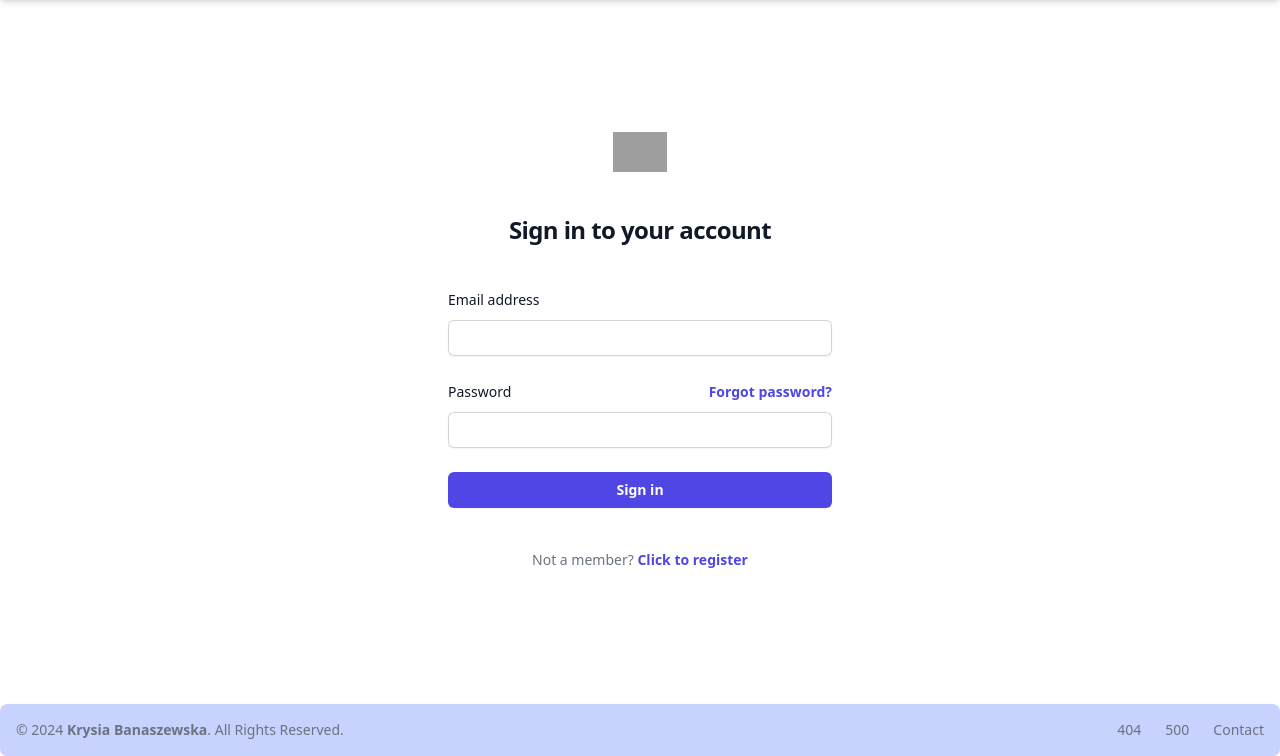
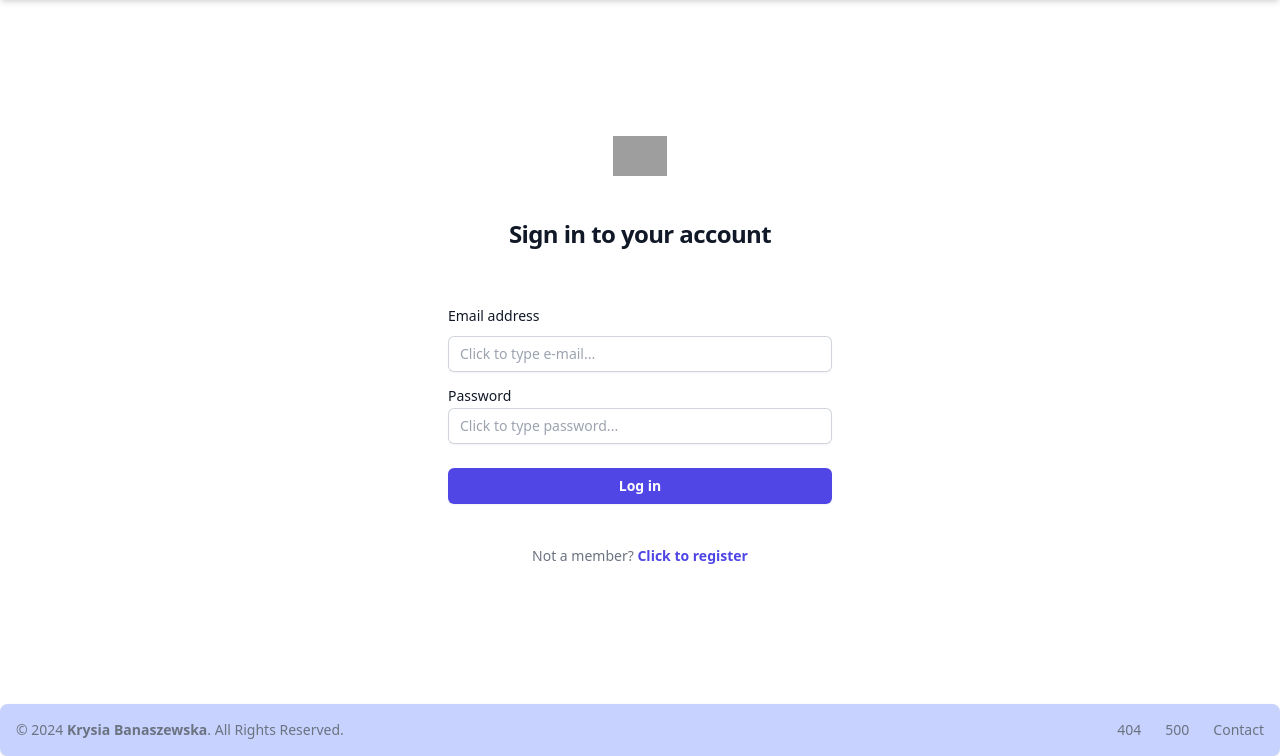
Before and after one commit to KrissB99/EventsWebApp, a Flask app: page /auth/sign-in in a window 1280 px wide. Shown: the part 64-820 px from the top of the page. Run offline with Flask 3, Linux system fonts and the light colour scheme; some libraries are stand-ins or nearby versions; grey boxes are pictures that could not be loaded.

Commit message:
loging system fixed

```diff
--- a/web_app/blueprints/auth/routes.py
+++ b/web_app/blueprints/auth/routes.py
@@ -26,12 +26,12 @@ def add_user_to_db():
 
 @auth.route('/sign-in/check-user', methods=['POST'])
 def authorize_user():
-    form = request.form
+    form = request.json
 
     # If user not in db
     if user := Users.exists(form['email']):
         # If passwords match
-        if check_password(form['password'], user.password_hashed, user.salt):
+        if check_password(form['password'], user.password_hash, user.salt):
 
             # Save user data in session
             session['user_id'] = user.id
@@ -45,7 +45,7 @@ def authorize_user():
 @auth.route('/logout')
 def logout():
 
-    # Save user data in session
+    # Clean session
     session['user_id'] = None
     session['email'] = None
     session['admin'] = None
--- a/web_app/blueprints/auth/templates/sign_in.html
+++ b/web_app/blueprints/auth/templates/sign_in.html
@@ -10,29 +10,37 @@
     </div>
 
     <div class="mt-10 sm:mx-auto sm:w-full sm:max-w-sm">
-      <form class="space-y-6" action="#" method="POST">
+      <form class="space-y-3" method="POST" @submit.prevent="logInToApplication()">
+
+        <!-- Email address -->
         <div>
-          <label for="email" class="block text-sm font-medium leading-6 text-gray-900">Email address</label>
+          <label for="email" class="block text-sm font-medium leading-6 text-gray-900 pt-3">Email address</label>
           <div class="mt-2">
-            <input id="email" name="email" type="email" autocomplete="email" required class="block w-full rounded-md border-0 py-1.5 px-3 text-gray-900 shadow-sm ring-1 ring-inset ring-gray-300 placeholder:text-gray-400 focus:ring-2 focus:ring-inset focus:ring-indigo-600 sm:text-sm sm:leading-6">
+            <input id="email" name="email" type="email" autocomplete="email" x-model="request.email" placeholder="Click to type e-mail..."  required
+                    class="block w-full rounded-md border-0 py-1.5 px-3 text-gray-900 shadow-sm ring-1 ring-inset ring-gray-300 placeholder:text-gray-400 focus:ring-2 focus:ring-inset focus:ring-indigo-600 sm:text-sm sm:leading-6">
           </div>
         </div>
 
+        <!-- Password -->
         <div>
-          <div class="flex items-center justify-between">
-            <label for="password" class="block text-sm font-medium leading-6 text-gray-900">Password</label>
-            <div class="text-sm">
-              <a href="#" class="font-semibold text-indigo-600 hover:text-indigo-500">Forgot password?</a>
-            </div>
-          </div>
-          <div class="mt-2">
-            <input id="password" name="password" type="password" autocomplete="current-password" required class="block w-full rounded-md border-0 py-1.5 px-3 text-gray-900 shadow-sm ring-1 ring-inset ring-gray-300 placeholder:text-gray-400 focus:ring-2 focus:ring-inset focus:ring-indigo-600 sm:text-sm sm:leading-6">
-          </div>
+          <label for="password" class="block text-sm font-medium leading-6 text-gray-900">Password</label>
+          <input id="password" name="password" type="password" autocomplete="current-password" x-model="request.password" placeholder="Click to type password..." minlength="8" required
+                class="block w-full rounded-md border-0 py-1.5 px-3 text-gray-900 shadow-sm ring-1 ring-inset ring-gray-300 placeholder:text-gray-400 focus:ring-2 focus:ring-inset focus:ring-indigo-600 sm:text-sm sm:leading-6">
         </div>
 
-        <div>
-          <button type="submit" class="flex w-full justify-center rounded-md bg-indigo-600 px-3 py-1.5 text-sm font-semibold leading-6 text-white shadow-sm hover:bg-indigo-500 focus-visible:outline focus-visible:outline-2 focus-visible:outline-offset-2 focus-visible:outline-indigo-600">Sign in</button>
-        </div>
+        <!-- Submit button -->
+        <div class="pt-3">
+          <button type="submit" x-show="!loading"
+              class="flex w-full justify-center rounded-md bg-indigo-600 px-3 py-1.5 text-sm font-semibold leading-6 text-white shadow-sm hover:bg-indigo-500 focus-visible:outline focus-visible:outline-2 focus-visible:outline-offset-2 focus-visible:outline-indigo-600">
+              Log in
+          </button>
+          <button type="button" x-show="loading" disabled
+                  class="flex w-full justify-center rounded-md bg-indigo-600 px-3 py-1.5 text-sm font-semibold leading-6 text-white shadow-sm hover:bg-indigo-500 focus-visible:outline focus-visible:outline-2 focus-visible:outline-offset-2 focus-visible:outline-indigo-600">
+              <span class="spinner-border spinner-border-sm" role="status" aria-hidden="true"></span>
+              Loading...
+          </button>
+      </div>
+
       </form>
 
       <p class="mt-10 text-center text-sm text-gray-500">
@@ -50,21 +58,25 @@
     Alpine.data('signInData', () => ({
 
       request: {email: null, password: null},
-      confirmed_password: null,
-      disableButton: false,
+      loading: false,
 
-      async addUser() {
-        this.disableButton = true
+      async logInToApplication() {
+        this.loading = true
 
-        const resp = await fetch('/add-user-to-db', {
+        const resp = await fetch('/auth/sign-in/check-user', {
             method: 'POST',
             headers: { 'Content-Type': 'application/json' },
             body: JSON.stringify(this.request)
         })
+
         const data = await resp.json()
         showAlert(resp, data)
 
-        this.disableButton = false
+        this.loading = false
+
+        if (resp.ok) {
+          setTimeout(() => { window.location.href = '/dashboard' }, 1000)
+      }
       },
 
     }))
```
Also changed, not shown: web_app/blueprints/auth/templates/sign_up.html (+11 -7 lines).
